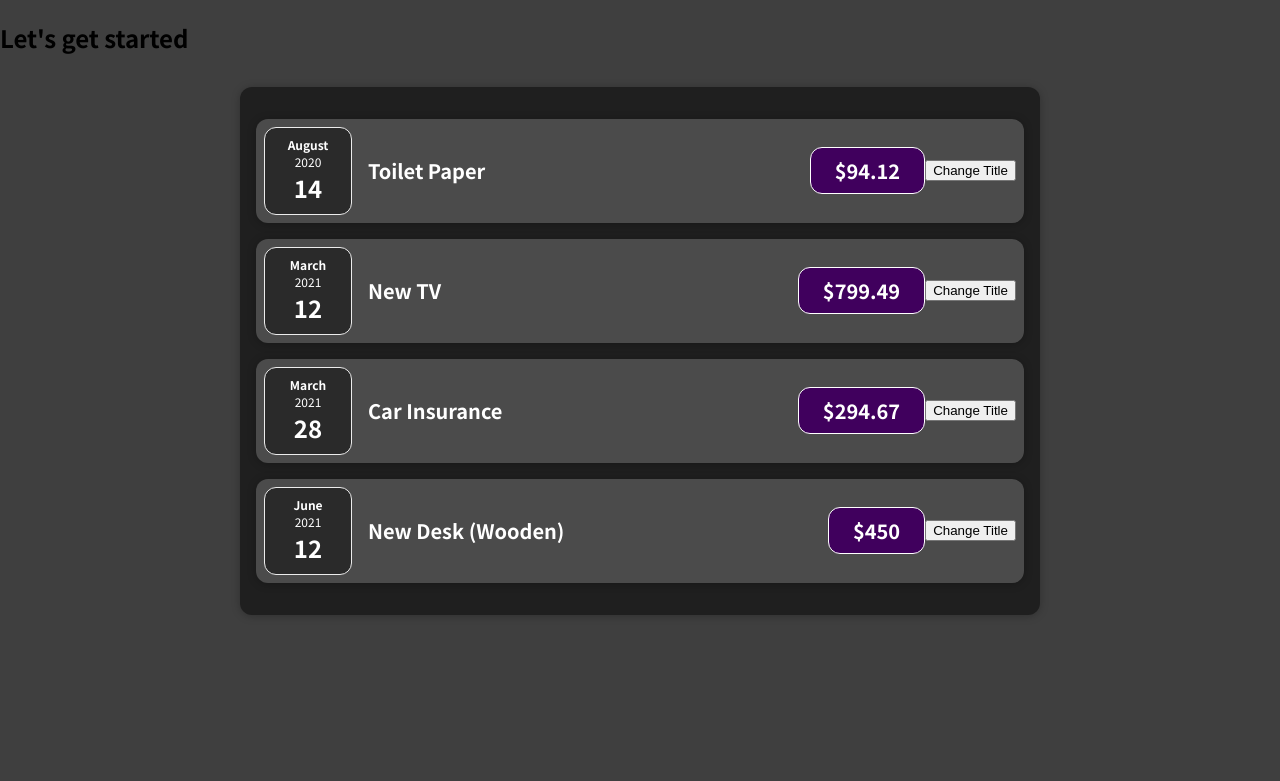
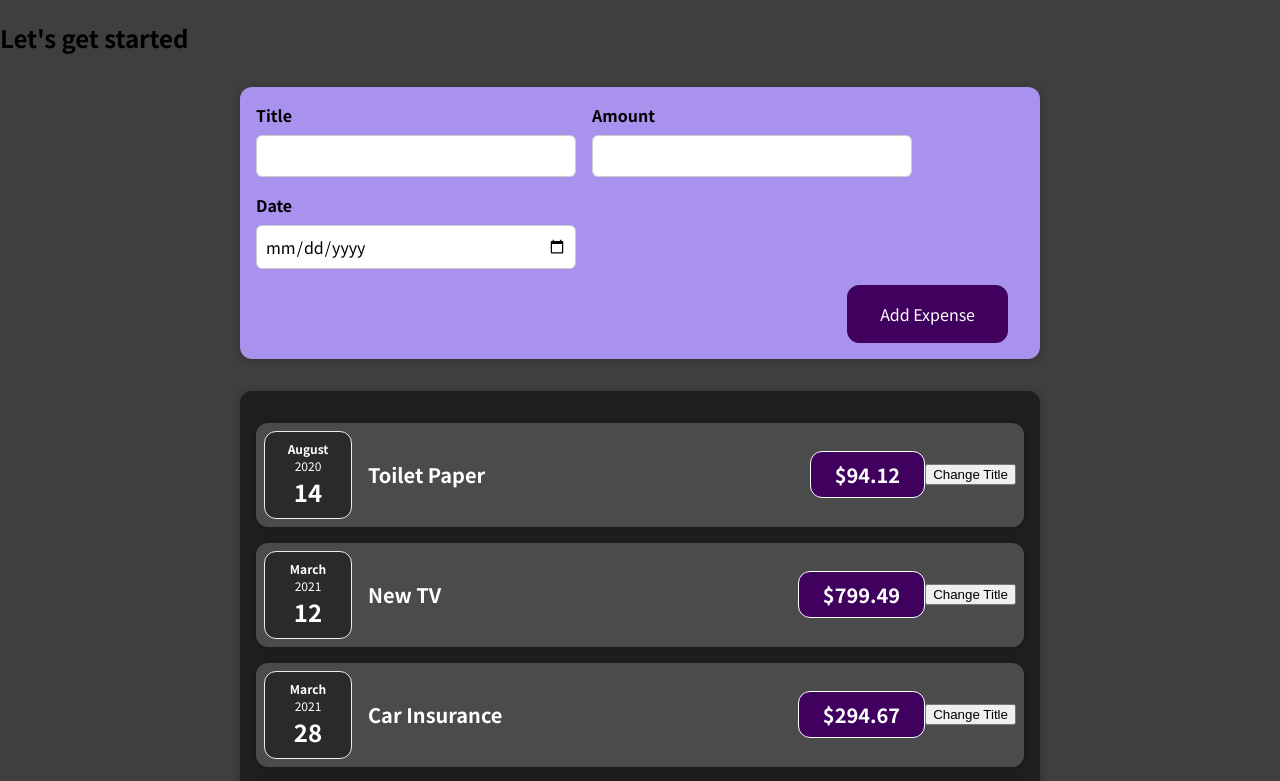
Before and after one commit to Markjust1/my-app, a React (Create React App) app: page / in a window 1280 px wide. Shown: the top 781 px of the page. Built offline with nearby package versions, Linux system fonts and the light colour scheme.

Commit message:
New Expense form

```diff
--- a/src/App.js
+++ b/src/App.js
@@ -1,4 +1,5 @@
 import ExpenseList from "./components/Expenses/ExpenseList";
+import NewExpense from "./components/NewExpense/NewExpense";
 
 function App() {
   const expenses = [
@@ -26,6 +27,7 @@ function App() {
   return (
     <div>
       <h2>Let's get started</h2>
+      <NewExpense />
       <ExpenseList expenses={expenses}/>
     </div>
   );
--- a/src/components/NewExpense/NewExpense.js
+++ b/src/components/NewExpense/NewExpense.js
@@ -4,7 +4,7 @@ import ExpenseForm from "./ExpenseForm";
 const NewExpense = () => {
   return (
     <div className="new-expense">
-      <NewExpense />
+      <ExpenseForm />
     </div>
   );
 };
```
